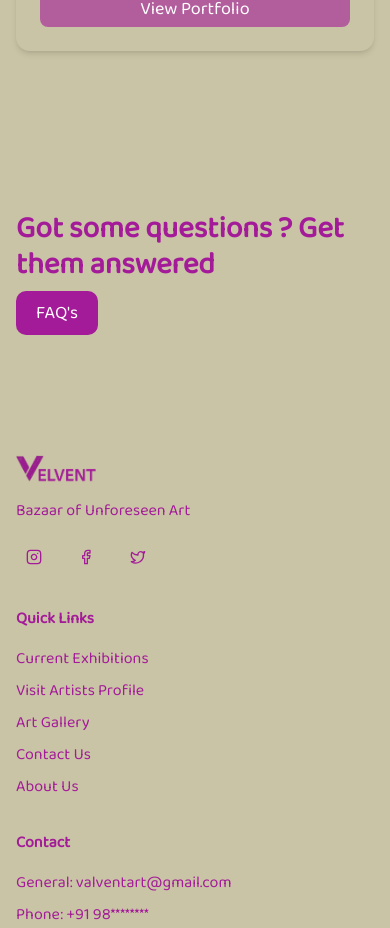
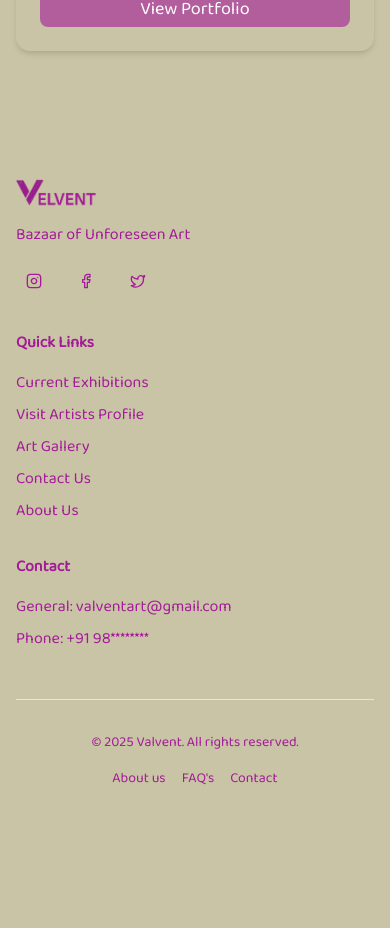
Before and after one commit to Mayank2305Mishra/velvent, a Next.js app: page /new in a window 390 px wide. Shown: the part 5755-6683 px from the top of the page. After the commit the page ends 6591 px from the top, so only its background shows below. Built offline with nearby package versions, Linux system fonts and the light colour scheme.

Commit message:
faq_removal

```diff
--- a/app/(about)/new/page.tsx
+++ b/app/(about)/new/page.tsx
@@ -333,17 +333,6 @@ const page = () => {
           </div>
         </div>
       </section>
-      <section id="faq" className="py-20 bg-background">
-            <div className="container mx-auto px-4">
-                <h1 className="text-3xl md:text-4xl font-bold mb-4">Got some questions ? Get them answered </h1>
-                <p className="text-muted-foreground text-lg">
-
-                </p>
-                <Link href="/faq" className="text-lg text-white link text-center rounded-lg">
-                    FAQ's
-                </Link>
-            </div>
-      </section>
       <footer className="bg-muted py-12 md:py-16">
         <div className="container mx-auto px-4">
           <div className="grid grid-cols-1 md:grid-cols-2 lg:grid-cols-4 gap-8 mb-12">
```
